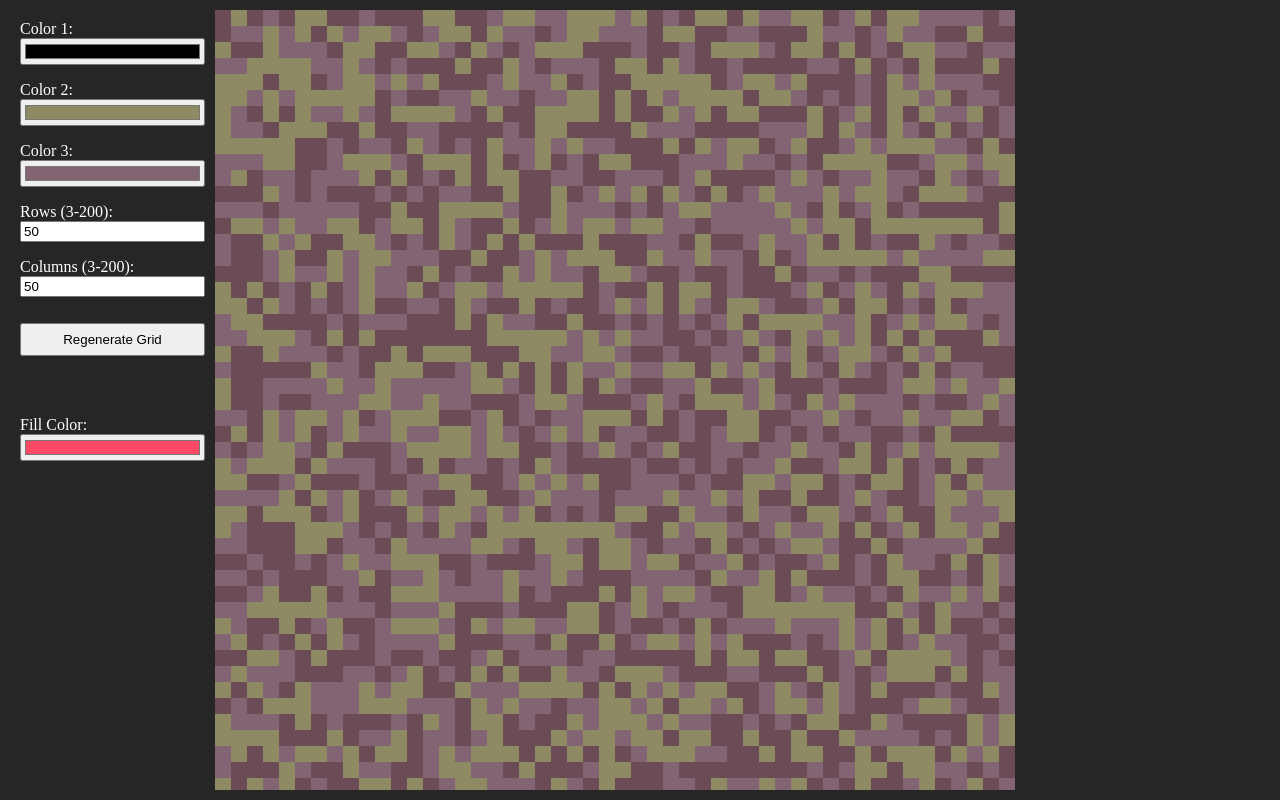
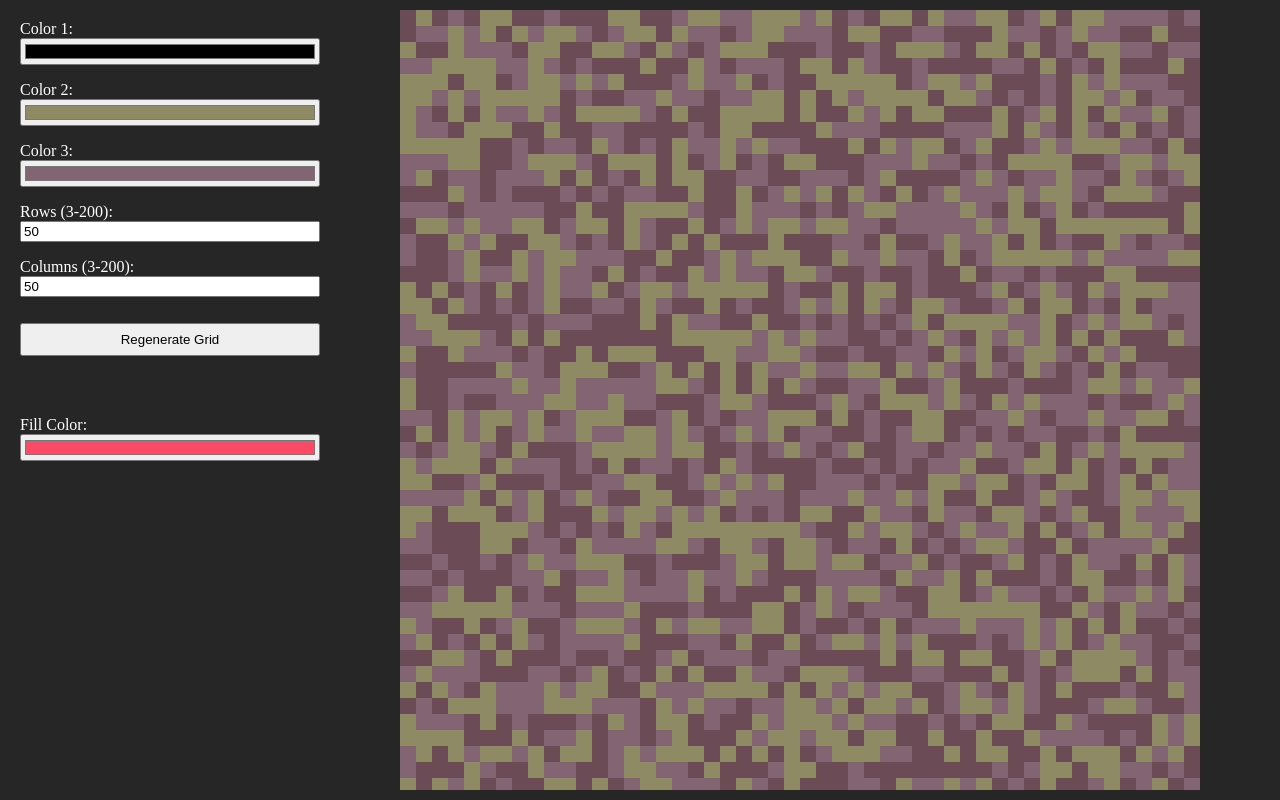
Before and after one commit to ChrisHamilton91/flood-fill-base64, a React (Vite) app in the folder react-frontend/: page / in a window 1280 px wide. Built offline with nearby package versions, Linux system fonts and the light colour scheme; no server answers.

Commit message:
center the grid in its container

```diff
--- a/react-frontend/src/app.tsx
+++ b/react-frontend/src/app.tsx
@@ -41,8 +41,14 @@ function App() {
           setGrid={setGrid}
         />
       </div>
-      <div className="grid-container">
-        <Grid grid={grid} onCellClick={handleCellClick} loading={gridLoading} />
+      <div className="grid-container-outer">
+        <div className="flex-spacer"></div>
+        <div className="grid-container-inner">
+          <div className="flex-spacer"></div>
+          <Grid grid={grid} onCellClick={handleCellClick} loading={gridLoading} />
+          <div className="flex-spacer"></div>
+        </div>
+        <div className="flex-spacer"></div>
       </div>
     </div>
   );
--- a/react-frontend/src/styles.scss
+++ b/react-frontend/src/styles.scss
@@ -23,7 +23,9 @@ body,
   display: flex;
   flex-direction: column;
   row-gap: 60px;
-  min-width: 10em;
+  min-width: 9em;
+  max-width: 20em;
+  flex-grow: 1;
   padding: 10px;
 
   .grid-form {
@@ -42,10 +44,14 @@ body,
   }
 }
 
-.grid-container {
+.grid-container-outer {
   display: flex;
+  flex-direction: column;
   flex-grow: 1;
   overflow: auto;
+
+  .grid-container-inner {
+    display: flex;
 
     .grid {
       display: flex;
@@ -84,3 +90,8 @@ body,
       }
     }
   }
+}
+
+.flex-spacer {
+  flex-grow: 1;
+}
```
Lines whose indentation alone changed are shown as unchanged.
